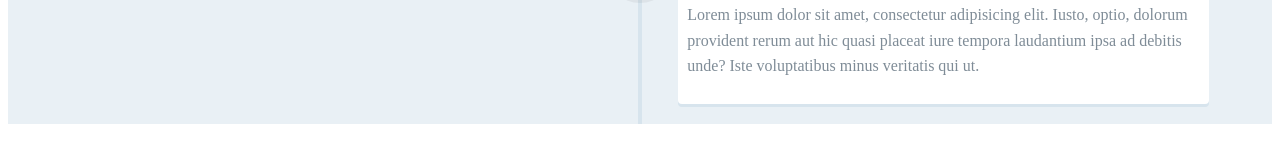
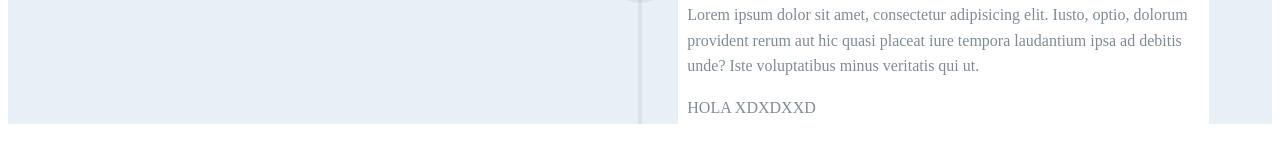
Before and after one commit to racfsi/vertical-timeline, a plain HTML site: page index.html in a window 1280 px wide. Shown: the part 384-546 px from the top of the page. Drawn offline with nearby package versions, Linux system fonts and the light colour scheme.

Commit message:
Se le agrego un mensaje

```diff
--- a/index.html
+++ b/index.html
@@ -30,6 +30,8 @@
 				<h2>Title of section</h2>
 				<p>Lorem ipsum dolor sit amet, consectetur adipisicing elit. Iusto, optio, dolorum provident rerum aut hic quasi placeat
 				iure tempora laudantium ipsa ad debitis unde? Iste voluptatibus minus veritatis qui ut.</p>
+				<p>HOLA XDXDXXD</p>
+
 				<span class="cd-date">Jan 14</span>
 			</div><!-- cd-timeline-content -->
 		</div>
```
Also changed, not shown: img/cd-icon-location.svg (added), img/cd-icon-movie.svg (added), img/cd-icon-picture.svg (added). Lines whose indentation alone changed are shown as unchanged.
